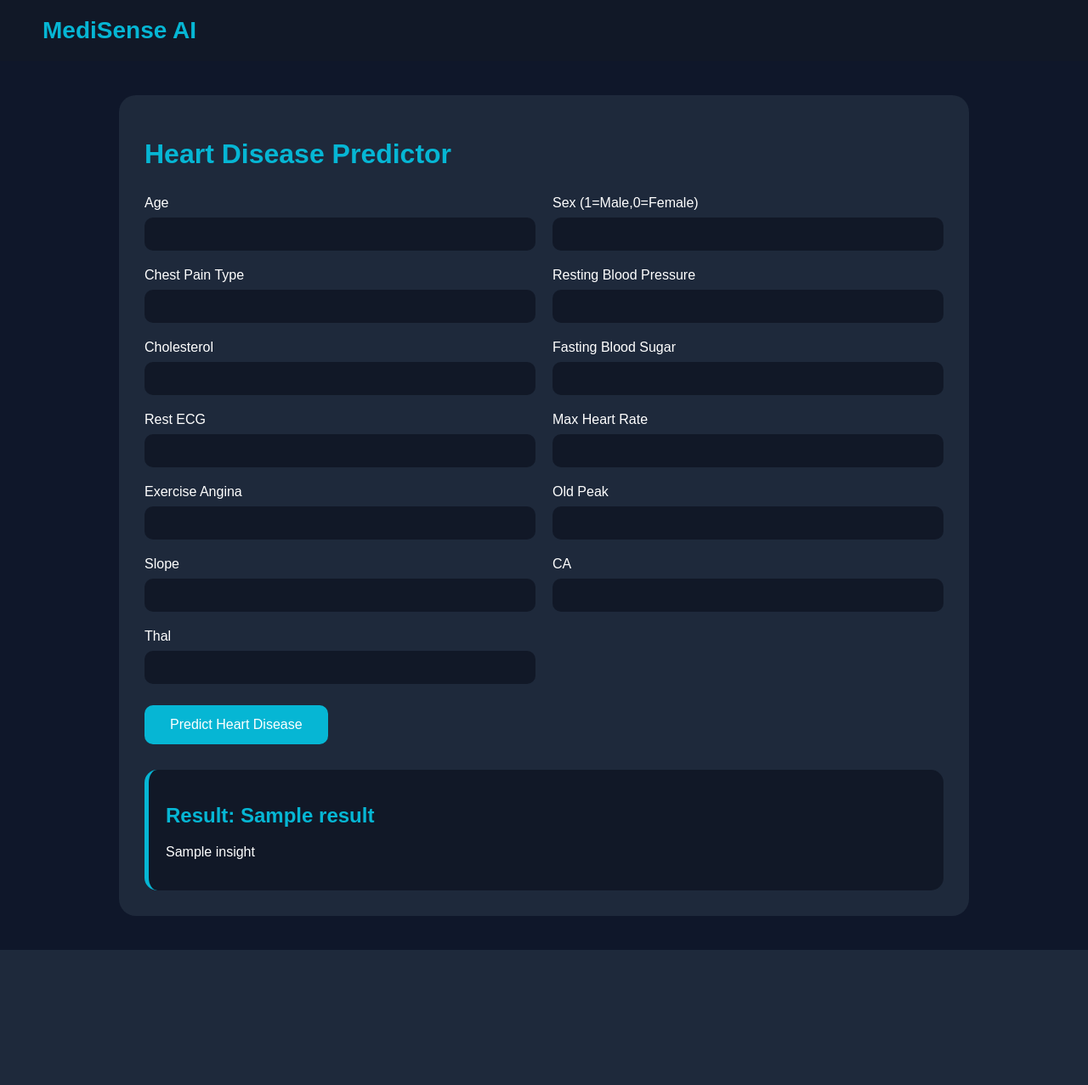
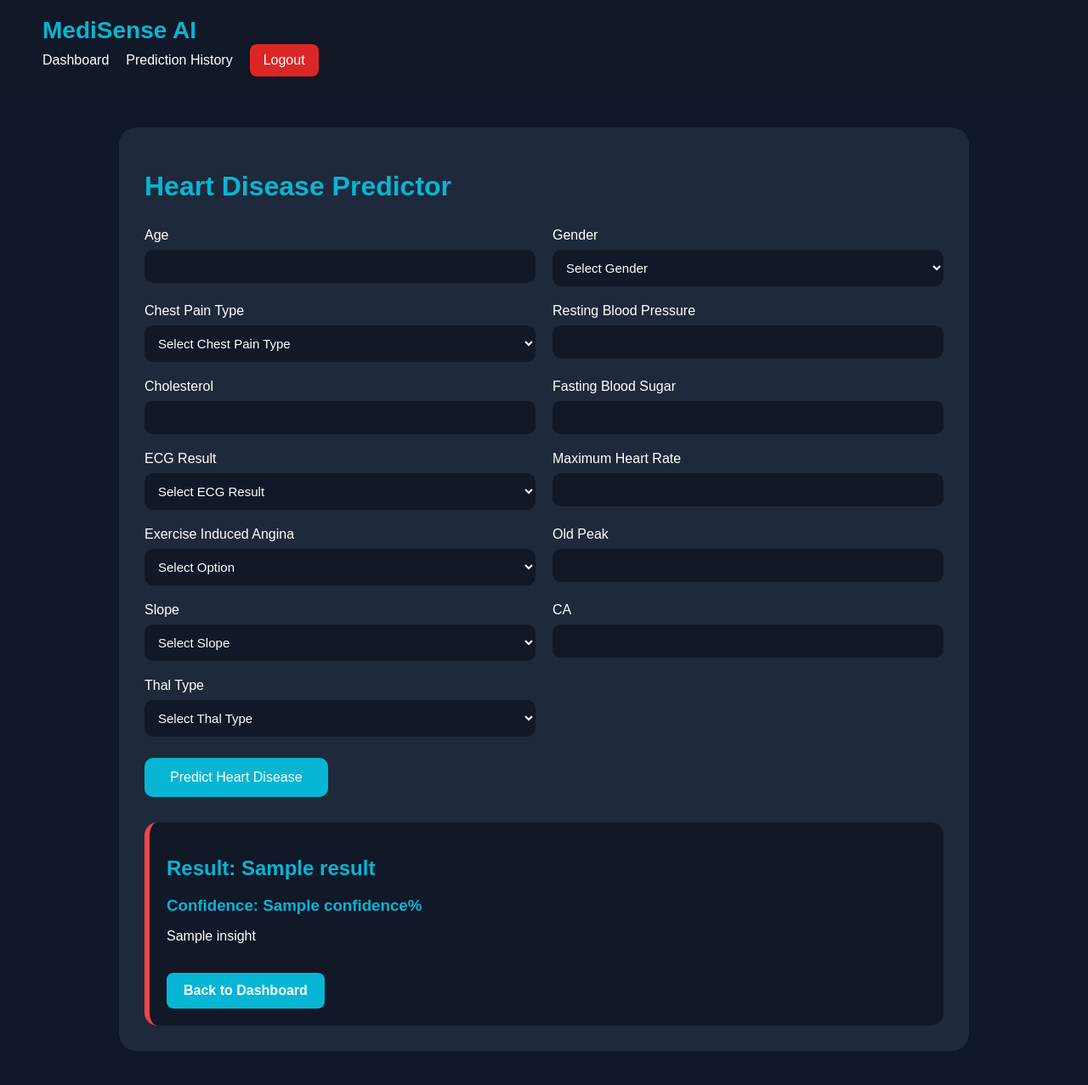
Before and after one commit to ArmaanAnas/MediSense-AI, a Flask app: template app/templates/prediction/heart_prediction.html in a window 1280 px wide. Shown: the whole page at 85% size. Before the commit the page ends 1118 px from the top, so only its background shows below. Run offline with Flask 3, Linux system fonts and the light colour scheme; the template is opened without the code that fills it: most values are stand-ins (such as "Sample title", 1, 10 or a date in 2020); parts of the project's set-up code (start-up, migrations or seed data) failed here and were passed over.

Commit message:
Add heart disease prediction and AI recommendations

```diff
--- a/app/__init__.py
+++ b/app/__init__.py
@@ -3,6 +3,7 @@ from config import Config
 from app.routes.auth_routes import auth
 from app.routes.prediction_routes import prediction
 from app.routes.heart_prediction_routes import heart_prediction
+from app.routes.recommendation_routes import recommendation
 
 from app.extensions import (
     db,
@@ -31,6 +32,7 @@ def create_app():
     app.register_blueprint(auth)
     app.register_blueprint(heart_prediction)
     app.register_blueprint(prediction)
+    app.register_blueprint(recommendation)
 
     with app.app_context():
         db.create_all()
--- a/app/static/css/heart.css
+++ b/app/static/css/heart.css
@@ -81,3 +81,59 @@ body{
 .result-box h2{
     color:#06b6d4;
 }
+.nav-links{
+    display:flex;
+    align-items:center;
+    gap:20px;
+}
+
+.nav-links a{
+    color:white;
+    text-decoration:none;
+    font-weight:500;
+}
+
+.nav-links a:hover{
+    color:#06b6d4;
+}
+
+.logout-btn{
+    background:#dc2626;
+    padding:10px 16px;
+    border-radius:8px;
+}
+select{
+    width:100%;
+    padding:12px;
+    border:none;
+    border-radius:10px;
+    background:#111827;
+    color:white;
+    font-size:15px;
+}
+.low-risk{
+    border-left:6px solid #22c55e;
+}
+
+.high-risk{
+    border-left:6px solid #ef4444;
+}
+
+.result-box h2{
+    margin-bottom:10px;
+}
+
+.result-box h3{
+    color:#06b6d4;
+    margin-bottom:15px;
+}
+
+.dashboard-btn{
+    display:inline-block;
+    text-decoration:none;
+    background:#06b6d4;
+    color:white;
+    padding:12px 20px;
+    border-radius:8px;
+    font-weight:bold;
+}
--- a/app/templates/prediction/heart_prediction.html
+++ b/app/templates/prediction/heart_prediction.html
@@ -18,6 +18,23 @@
         MediSense AI
     </div>
 
+    <div class="nav-links">
+
+        <a href="{{ url_for('auth.dashboard') }}">
+            Dashboard
+        </a>
+
+        <a href="{{ url_for('prediction.prediction_history') }}">
+            Prediction History
+        </a>
+
+        <a href="{{ url_for('auth.logout') }}"
+           class="logout-btn">
+            Logout
+        </a>
+
+    </div>
+
 </div>
 
 <div class="container">
@@ -32,31 +49,73 @@
 
                 <div class="form-group">
                     <label>Age</label>
-                    <input type="number"
+
+                    <input
+                        type="number"
                         name="age"
                         value="{{ request.form.get('age','') }}"
                         required>
                 </div>
 
                 <div class="form-group">
-                    <label>Sex (1=Male,0=Female)</label>
-                    <input type="number"
-                           name="sex"
-                           value="{{ request.form.get('sex','') }}"
-                           required>
+                    <label>Gender</label>
+
+                    <select name="sex" required>
+
+                        <option value="">
+                            Select Gender
+                        </option>
+
+                        <option value="1"
+                        {% if request.form.get('sex') == '1' %}
+                        selected
+                        {% endif %}>
+                            Male
+                        </option>
+
+                        <option value="0"
+                        {% if request.form.get('sex') == '0' %}
+                        selected
+                        {% endif %}>
+                            Female
+                        </option>
+
+                    </select>
                 </div>
 
                 <div class="form-group">
                     <label>Chest Pain Type</label>
-                    <input type="number"
-                           name="cp"
-                           value="{{ request.form.get('cp','') }}"
-                           required>
+
+                    <select name="cp" required>
+
+                        <option value="">
+                            Select Chest Pain Type
+                        </option>
+
+                        <option value="0">
+                            Typical Angina
+                        </option>
+
+                        <option value="1">
+                            Atypical Angina
+                        </option>
+
+                        <option value="2">
+                            Non-Anginal Pain
+                        </option>
+
+                        <option value="3">
+                            Asymptomatic
+                        </option>
+
+                    </select>
                 </div>
 
                 <div class="form-group">
                     <label>Resting Blood Pressure</label>
-                    <input type="number"
+
+                    <input
+                        type="number"
                         name="trestbps"
                         value="{{ request.form.get('trestbps','') }}"
                         required>
@@ -64,7 +123,9 @@
 
                 <div class="form-group">
                     <label>Cholesterol</label>
-                    <input type="number"
+
+                    <input
+                        type="number"
                         name="chol"
                         value="{{ request.form.get('chol','') }}"
                         required>
@@ -72,39 +133,73 @@
 
                 <div class="form-group">
                     <label>Fasting Blood Sugar</label>
-                    <input type="number"
+
+                    <input
+                        type="number"
                         name="fbs"
                         value="{{ request.form.get('fbs','') }}"
                         required>
                 </div>
 
                 <div class="form-group">
-                    <label>Rest ECG</label>
-                    <input type="number"
-                           name="restecg"
-                           value="{{ request.form.get('restecg','') }}"
-                           required>
+                    <label>ECG Result</label>
+
+                    <select name="restecg" required>
+
+                        <option value="">
+                            Select ECG Result
+                        </option>
+
+                        <option value="0">
+                            Normal
+                        </option>
+
+                        <option value="1">
+                            ST-T Wave Abnormality
+                        </option>
+
+                        <option value="2">
+                            Left Ventricular Hypertrophy
+                        </option>
+
+                    </select>
                 </div>
 
                 <div class="form-group">
-                    <label>Max Heart Rate</label>
-                    <input type="number"
+                    <label>Maximum Heart Rate</label>
+
+                    <input
+                        type="number"
                         name="thalach"
                         value="{{ request.form.get('thalach','') }}"
                         required>
                 </div>
 
                 <div class="form-group">
-                    <label>Exercise Angina</label>
-                    <input type="number"
-                           name="exang"
-                           value="{{ request.form.get('exang','') }}"
-                           required>
+                    <label>Exercise Induced Angina</label>
+
+                    <select name="exang" required>
+
+                        <option value="">
+                            Select Option
+                        </option>
+
+                        <option value="0">
+                            No
+                        </option>
+
+                        <option value="1">
+                            Yes
+                        </option>
+
+                    </select>
                 </div>
 
                 <div class="form-group">
                     <label>Old Peak</label>
-                    <input type="number"
+
+                    <input
+                        type="number"
                         step="0.1"
                         name="oldpeak"
                         value="{{ request.form.get('oldpeak','') }}"
@@ -113,26 +208,60 @@
 
                 <div class="form-group">
                     <label>Slope</label>
-                    <input type="number"
-                           name="slope"
-                           value="{{ request.form.get('slope','') }}"
-                           required>
+
+                    <select name="slope" required>
+
+                        <option value="">
+                            Select Slope
+                        </option>
+
+                        <option value="0">
+                            Upsloping
+                        </option>
+
+                        <option value="1">
+                            Flat
+                        </option>
+
+                        <option value="2">
+                            Downsloping
+                        </option>
+
+                    </select>
                 </div>
 
                 <div class="form-group">
                     <label>CA</label>
-                    <input type="number"
+
+                    <input
+                        type="number"
                         name="ca"
                         value="{{ request.form.get('ca','') }}"
                         required>
                 </div>
 
                 <div class="form-group">
-                    <label>Thal</label>
-                    <input type="number"
-                           name="thal"
-                           value="{{ request.form.get('thal','') }}"
-                           required>
+                    <label>Thal Type</label>
+
+                    <select name="thal" required>
+
+                        <option value="">
+                            Select Thal Type
+                        </option>
+
+                        <option value="1">
+                            Normal
+                        </option>
+
+                        <option value="2">
+                            Fixed Defect
+                        </option>
+
+                        <option value="3">
+                            Reversible Defect
+                        </option>
+
+                    </select>
                 </div>
 
             </div>
@@ -149,16 +278,29 @@
 
         {% if result %}
 
-        <div class="result-box">
+<div class="result-box {% if result == 'Low Risk' %}low-risk{% else %}high-risk{% endif %}">
 
     <h2>
-                Result:
-                {{ result }}
+        Result: {{ result }}
     </h2>
+
+    <h3>
+        Confidence: {{ confidence }}%
+    </h3>
 
     <p>
         {{ insight }}
     </p>
+
+    <br>
+
+    <a
+    href="{{ url_for('auth.dashboard') }}"
+    class="dashboard-btn">
+
+        Back to Dashboard
+
+    </a>
 
 </div>
 
```
Also changed, not shown: app/routes/heart_prediction_routes.py (+11 -1 lines), app/routes/recommendation_routes.py (added, +141 -0 lines), app/templates/recommendation/recommendations.html (added, +27 -0 lines). Lines whose indentation alone changed are shown as unchanged.
